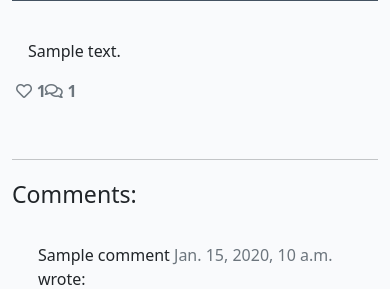
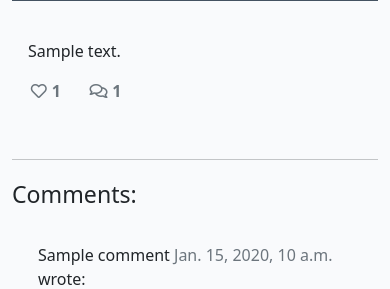
Before and after one commit to FlashDrag/django-blog, a Django app: a page that uses templates/post_detail.html in a window 390 px wide. Shown: the part 190-479 px from the top of the page. Run offline with Django 3.2, Linux system fonts and the light colour scheme; tables that the repository leaves empty hold one stand-in row (values such as "Sample post"); some libraries are stand-ins or nearby versions.

Commit message:
Add more space between like and comment icons

```diff
--- a/templates/post_detail.html
+++ b/templates/post_detail.html
@@ -38,7 +38,7 @@
           </p>
           <div class="row">
 
-            <div class="col-1 text-center">
+            <div class="col-2 col-md-1 text-center">
               <strong class="text-secondary d-flex justify-content-center align-items-center">
                 {% if user.is_authenticated %}
                 <form id="like-form" class="d-inline" action="{% url 'post_like_toggle' post.slug %}" method="post">
@@ -59,7 +59,7 @@
                 <span id="like_count" class="text-secondary">{{ post.number_of_likes }}</span>
               </strong>
             </div>
-            <div class="col-1 text-center">
+            <div class="col-2 col-md-1 text-center">
               <!--
                 - with ... as .. - allows us to create a variable inside the template;
                 - comments.count - returns the number of comments for the post;
```
